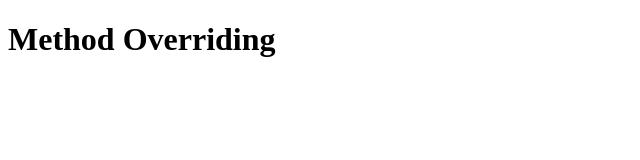
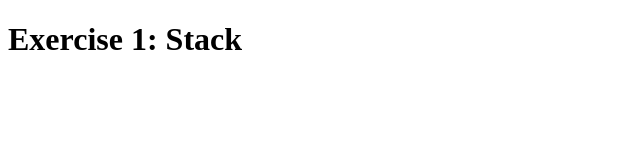
Before and after one commit to NordGus/js-oop, a plain HTML site: page 05_ES6_classes/11_exercise_01/index.html in a window 1280 px wide. Shown: the whole page, without its empty margins (0-640 px from the left). Drawn offline with Linux system fonts and the light colour scheme.

Commit message:
solving exercise 1

```diff
--- a/05_ES6_classes/11_exercise_01/index.html
+++ b/05_ES6_classes/11_exercise_01/index.html
@@ -7,7 +7,7 @@
     <title>OOP in JavaScript</title>
 </head>
 <body>
-    <h1>Method Overriding</h1>
+    <h1>Exercise 1: Stack</h1>
 
     <script src="./index.js"></script>
 </body>
```
Also changed, not shown: 05_ES6_classes/11_exercise_01/index.js (line endings or trailing spaces).
